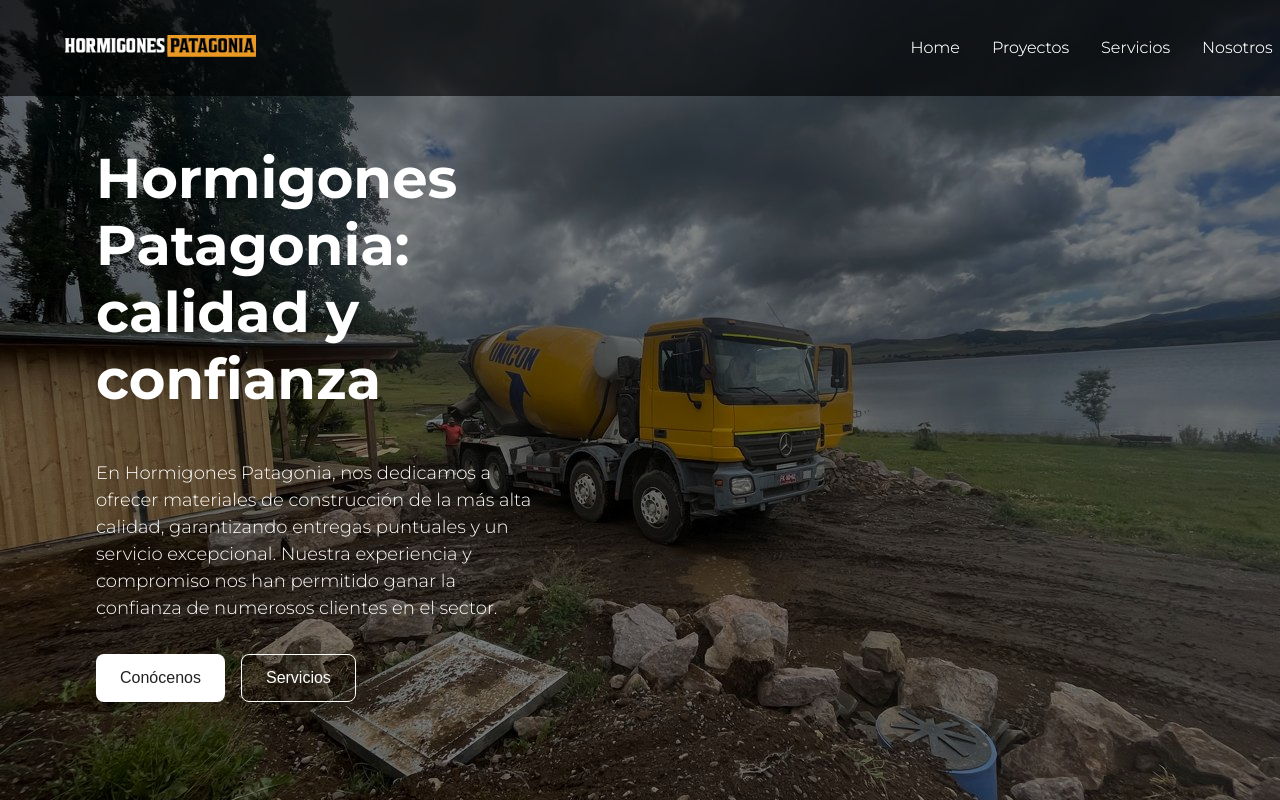
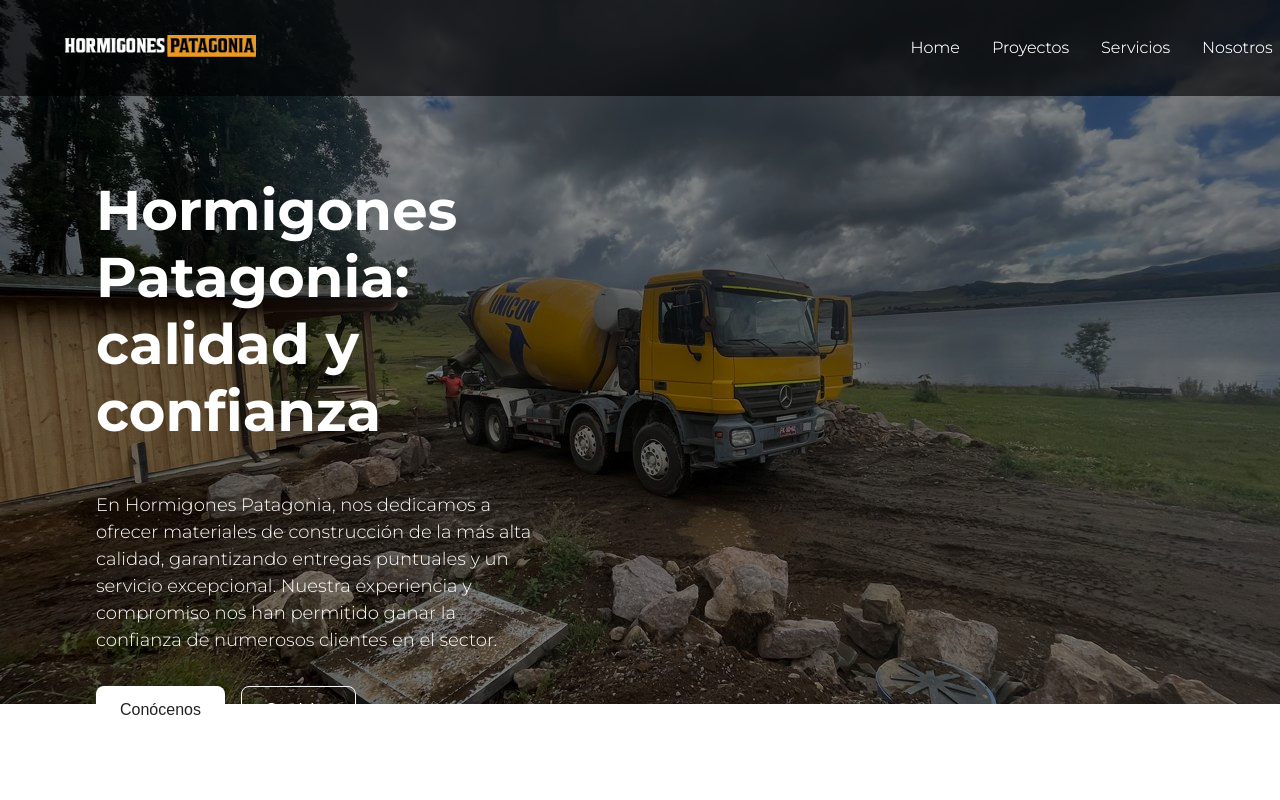
Before and after one commit to BCaceres87/hormigones-patagonia-website, a React (Vite) app: page / in a window 1280 px wide. Built offline with nearby package versions, Linux system fonts and the light colour scheme.

Commit message:
edit data and adjust styles in Home page

```diff
--- a/src/pages/home.jsx
+++ b/src/pages/home.jsx
@@ -101,9 +101,9 @@ const Home = () => {
                Contáctanos
              </h2>
              <p>Estamos aquí para ayudarte</p>
-             <span className={styles.data_text}><MailOutlined /> hello@hormigonespatagonia.cl</span>
-             <span className={styles.data_text}><PhoneOutlined /> +56 9 1234 5678</span>
-             <span className={styles.data_text}><EnvironmentOutlined /> 123 Calle Ejemplo, Santiago, Chile</span>
+             <span className={styles.data_text}><MailOutlined /> constructorahbspa@gmail.com</span>
+             <span className={styles.data_text}><PhoneOutlined /> +56 9 6628 3243</span>
+             <span className={styles.data_text}><EnvironmentOutlined /> Monte verde 0108, Valdivia, Chile</span>
           </div>
             <ContactForm/>
         </div>
--- a/src/pages/home.module.scss
+++ b/src/pages/home.module.scss
@@ -14,7 +14,7 @@
   flex-direction: column;
   justify-content: center;
   position: relative;
-  height: 100vh;
+  height: calc(100vh - 6rem);
   width: 100vw;
 
   &::before {
@@ -31,6 +31,7 @@
   .text_wrapper {
     z-index: 2;
     position: relative;
+    @include hero-text-spacing;
     @include media-medium {
       width: 40%;
     }
```
